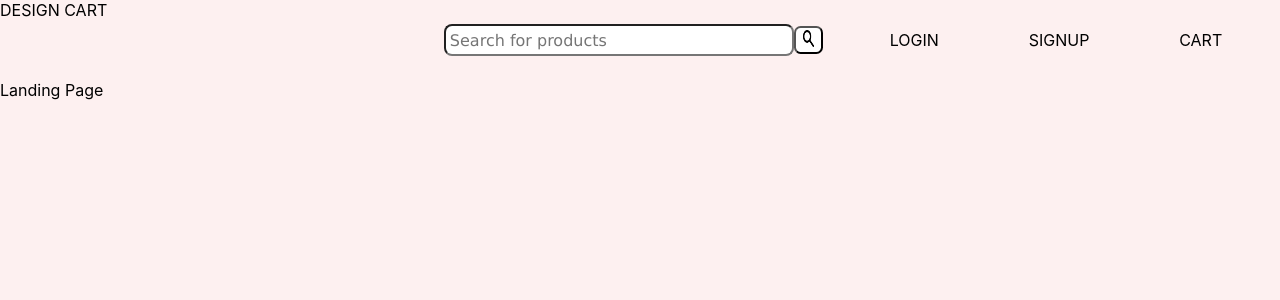
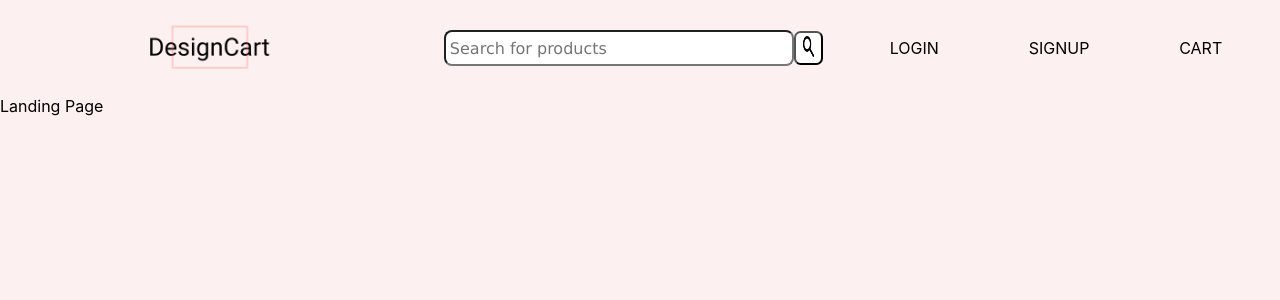
Before and after one commit to harshit-kakkar/DesignCart-Frontend, a React (Create React App) app: page / in a window 1280 px wide. Shown: the top 300 px of the page. Built offline with nearby package versions, Linux system fonts and the light colour scheme.

Commit message:
Setup logo designcart

```diff
--- a/src/components/header/header.css
+++ b/src/components/header/header.css
@@ -1,5 +1,5 @@
 .header{
-    height: 10%;
+    height: 6em;
     display: flex;
     flex-direction: row;
     width: 100 vw;
@@ -13,6 +13,11 @@
 }
 .header-logo{
     width: 33%;
+    display: flex;
+    justify-content: center;
+}
+.designcart-img{
+    height: 100%;
 }
 .header-search{
     width: 33%;
--- a/src/components/header/header.tsx
+++ b/src/components/header/header.tsx
@@ -1,12 +1,13 @@
 import React from 'react';
 import './header.css';
 import Search from '../../assets/search-icon.png'
+import DesignCartLogo from '../../assets/designCart-logo.png'
 
 function Header() {
   return (
     <div className="header">
       <div className="header-logo">
-        DESIGN CART
+        <img className="designcart-img" src={DesignCartLogo}></img>
       </div>
       <div className="header-search">
         <input placeholder="Search for products" className="search-input"/>
```
Also changed, not shown: src/assets/designCart-logo.png (added).
